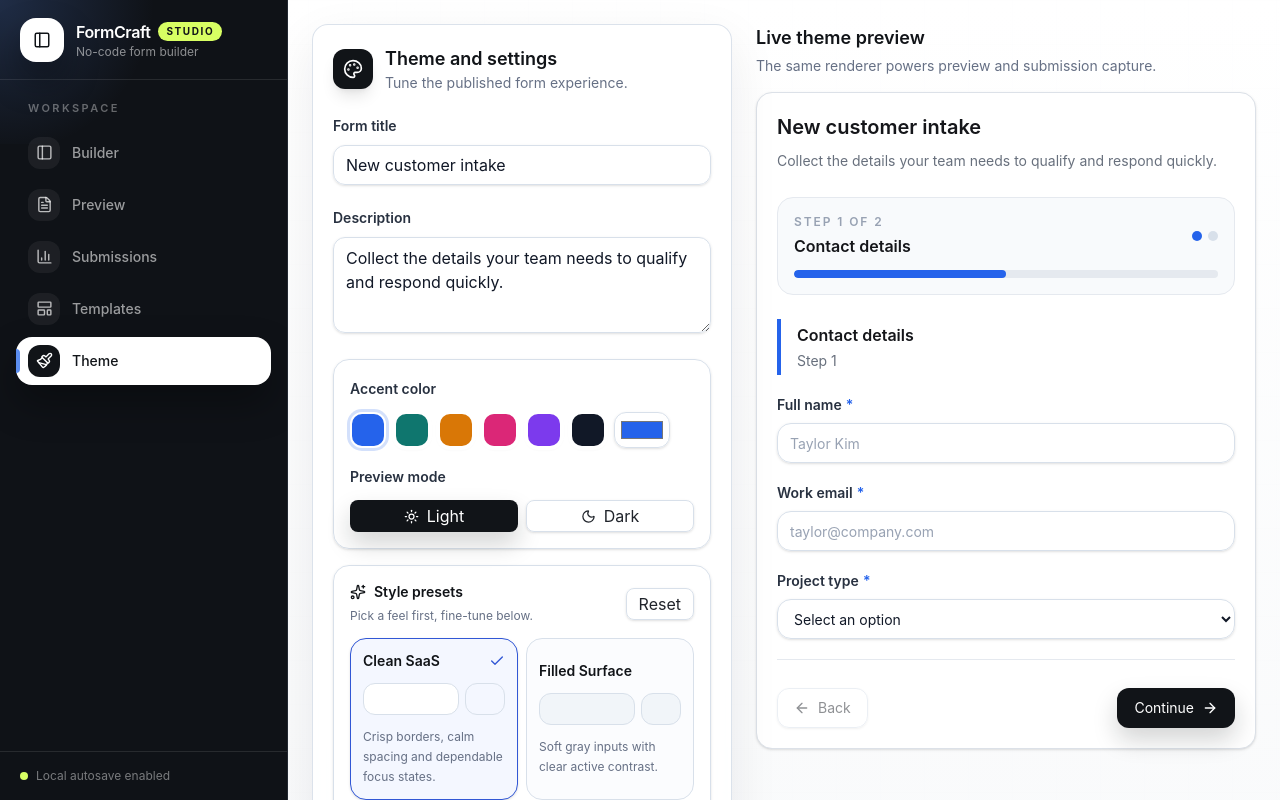
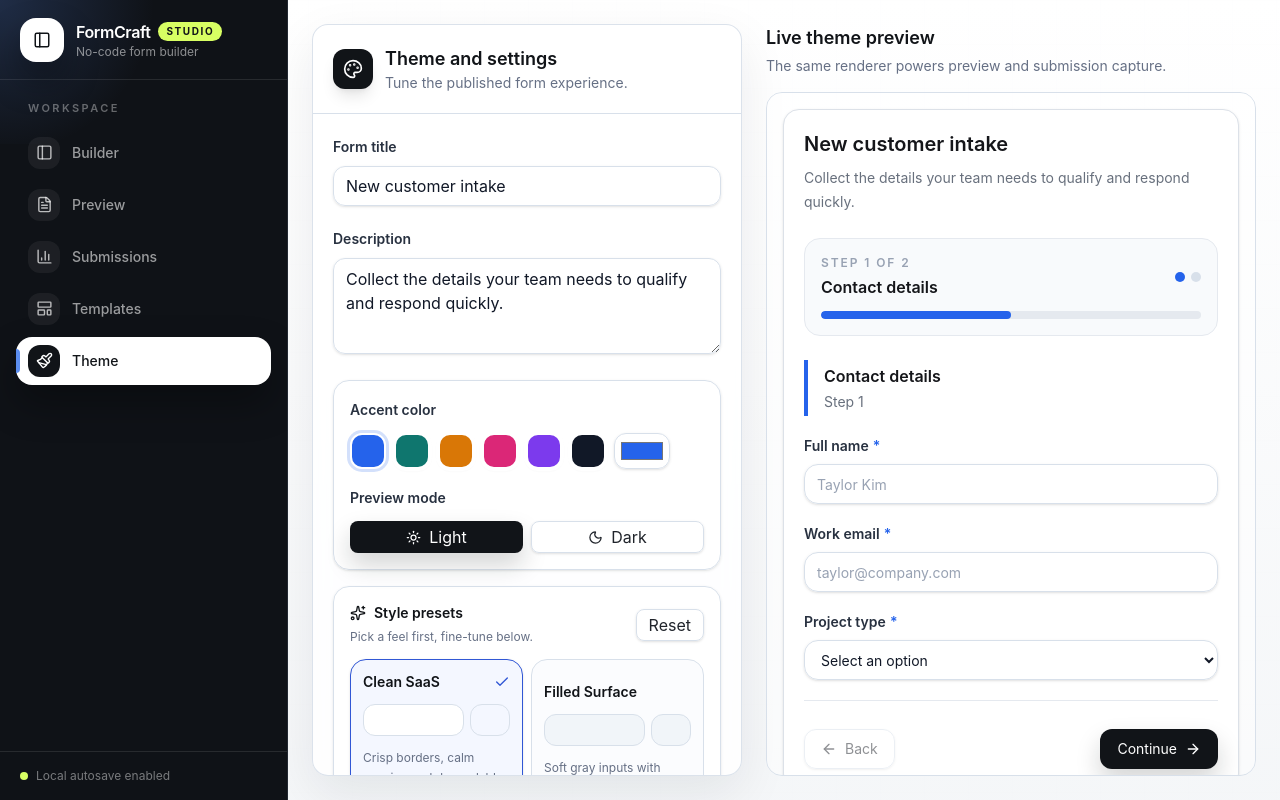
Before and after one commit to OmKhandale05/formcraft, a Next.js app: page /settings in a window 1280 px wide. Shown: the top 800 px of the page. Built offline with nearby package versions, Linux system fonts and the light colour scheme.

Commit message:
fix(theme): keep live preview visible while editing

```diff
--- a/src/app/settings/page.tsx
+++ b/src/app/settings/page.tsx
@@ -14,9 +14,10 @@ export default function SettingsPage() {
 
   return (
     <AppShell>
-      <main className="grid min-h-screen gap-6 p-4 sm:p-6 xl:grid-cols-[420px_minmax(0,1fr)]">
-        <section className="soft-panel rounded-2xl p-5">
-          <div className="mb-5 flex items-center gap-3">
+      <main className="grid min-h-screen gap-6 p-4 sm:p-6 xl:h-screen xl:grid-cols-[430px_minmax(0,1fr)] xl:overflow-hidden">
+        <section className="soft-panel flex min-h-0 flex-col rounded-2xl p-0 xl:max-h-[calc(100vh-48px)]">
+          <div className="border-b border-[#d8e0ea] p-5">
+            <div className="flex items-center gap-3">
               <div className="flex h-10 w-10 items-center justify-center rounded-xl bg-[#111418] text-white shadow-lg">
                 <Palette size={20} />
               </div>
@@ -25,7 +26,8 @@ export default function SettingsPage() {
                 <p className="text-sm text-[#667085]">Tune the published form experience.</p>
               </div>
             </div>
-          <div className="space-y-5">
+          </div>
+          <div className="formcraft-scrollbar min-h-0 flex-1 space-y-5 overflow-y-auto p-5">
             <div>
               <Label htmlFor="title">Form title</Label>
               <Input id="title" className="mt-2" value={form.title} onChange={(event) => setFormMeta({ title: event.target.value })} />
@@ -37,13 +39,15 @@ export default function SettingsPage() {
             <AppearanceControls theme={form.theme} onChange={setTheme} />
           </div>
         </section>
-        <section>
-          <div className="mb-4">
+        <section className="min-h-0 xl:max-h-[calc(100vh-48px)] xl:overflow-hidden">
+          <div className="sticky top-6 flex h-full min-h-0 flex-col">
+            <div className="mb-4 shrink-0">
               <h2 className="text-lg font-semibold text-[#111418]">Live theme preview</h2>
               <p className="mt-1 text-sm text-[#667085]">The same renderer powers preview and submission capture.</p>
             </div>
-          <div>
+            <div className="formcraft-scrollbar min-h-0 flex-1 overflow-y-auto rounded-2xl border border-[#d8e0ea] bg-white/50 p-4">
               <FormRenderer form={form} compact />
+            </div>
           </div>
         </section>
       </main>
```
Lines whose indentation alone changed are shown as unchanged.
